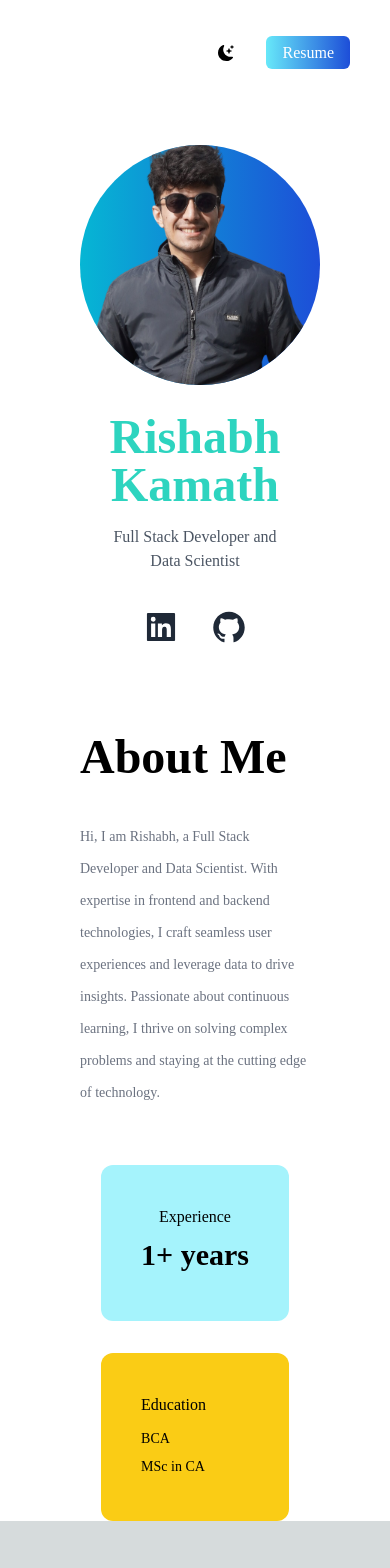
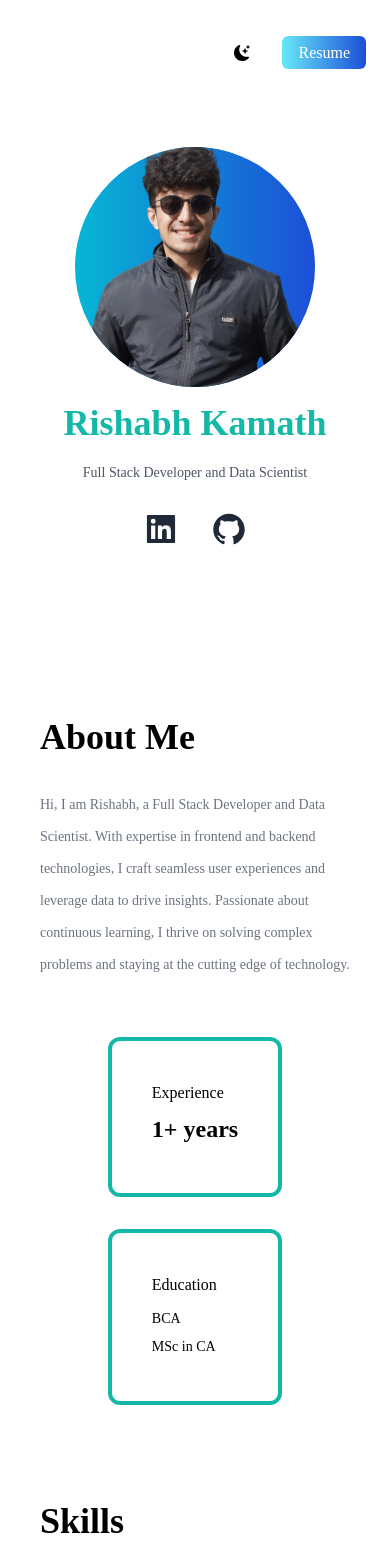
Before and after one commit to rishkamath2199/portfolio, a Next.js app: page / in a window 390 px wide. Shown: the top 1568 px of the page. Before the commit the page ends 1521 px from the top, so only its background shows below. Built offline with nearby package versions, Linux system fonts and the light colour scheme.

Commit message:
Responsiveness changes

```diff
--- a/app/page.js
+++ b/app/page.js
@@ -5,9 +5,8 @@ import { AiFillLinkedin, AiFillGithub } from 'react-icons/ai';
 
 export default function Home() {
   return (
-    <main className='bg-white px-10'>
-      <section className=''>
-        <nav className='py-10 flex justify-between'>
+    <main className='bg-white p-6   '>
+      <nav className='py-4 flex justify-between'>
           <h1 className='text-xl'></h1>
           <ul className='flex items-center'>
             <li>
@@ -23,36 +22,37 @@ export default function Home() {
             </li>
           </ul>
         </nav >
-        <div className=' p-10 flex flex-col items-center justify-center'>
+      <section className=' m-4 min-h-fit align-middle flex flex-col justify-between items-center p-2.5 '>
+        <div className=' py-10 items-center '>
           <div className='flex mx-auto p-2 bg-gradient-to-r from-cyan-500 to-blue-700 rounded-full w-60 h-60 relative overflow-hidden mt-30 md:h-90 md:w-90'>
             <Image src={deved}alt="Rishabh Kamath's profile picture" layout='fill' objectFit='cover' />
           </div>
-          <div className='text-center p-5 font-poppins'>
-            <h2 className='text-5xl py-2 text-teal-400 font-bold'> Rishabh Kamath</h2>
-            <h3 className='sm:text-3md py-2 text-gray-600'>
+          <div className='text-center  font-poppins'>
+            <h2 className='text-4xl py-4 text-teal-500 font-bold'> Rishabh Kamath</h2>
+            <h3 className='text-sm py-1 text-gray-600'>
               Full Stack Developer and Data Scientist
             </h3>
           </div>
-          <div className='flex text-4xl py-2 justify-center gap-8 text-gray-800'>
+          <div className='flex text-4xl py-6 justify-center gap-8 text-gray-800'>
             <AiFillLinkedin></AiFillLinkedin>
             <AiFillGithub></AiFillGithub>
           </div>
         </div>
       </section>
-      <section className='font-poppins mx-auto'>
-        <div className='p-10 flex flex-col'>
-          <div className='grid gap-6 grid-flow-row-dense grid-cols-1 sm:grid-cols-1 md:grid-cols-1 lg:grid-cols-2 justify-between items-center'>
-            <div className='text-5xl font-bold'>About Me</div>
+      <section className=' min-h-fit m-4 font-poppins  py-10'>
+        <div className='py-10 flex flex-col '>
+          <div className='grid gap-4 grid-flow-row-dense grid-cols-1 sm:grid-cols-1 md:grid-cols-1 lg:grid-cols-2 justify-between items-center'>
+            <div className='text-4xl font-bold'>About Me</div>
             <div className='col-span-1 text-sm text-justifyAll py-4 leading-8 text-gray-500'>Hi, I am Rishabh, a Full Stack Developer and Data Scientist. With expertise in frontend and backend technologies, I craft seamless user experiences and leverage data to drive insights. Passionate about continuous learning, I thrive on solving complex problems and staying at the cutting edge of technology.</div>
           </div>
         </div>
         <div className='flex justify-center  items-center gap-10'>
         <div className='grid gap-8  grid-cols-1 sm:grid-cols-1 md:grid-cols-2 lg:grid-cols-2 items-center '>
-                <div className='col p-10 text-center bg-cyan-200 rounded-xl relative '>
+                <div className='col p-10 border-teal-500 border-4  rounded-xl relative '>
                   <div className='font-regular text-md'>Experience</div>
-                  <div className='text-3xl py-2 font-bold'>1+ years</div>
+                  <div className='text-2xl py-2 font-bold'>1+ years</div>
                 </div>
-              <div className='col p-10 bg-yellow-400  rounded-xl relative'>
+              <div className='col p-10 border-teal-500 border-4  rounded-xl relative'>
                 <div className='font-regular text-md mb-2'>Education</div>
                 <div className='text-sm py-1'>BCA</div>
                 <div className='text-sm py-1'>MSc in CA</div>
@@ -60,6 +60,9 @@ export default function Home() {
            </div>
             </div>
       </section>
+      <section className=' min-h-fit m-4 font-poppins  py-10'>
+        <div className='text-4xl font-bold'>Skills</div>
+      </section>
     </main>
   );
 }
```
